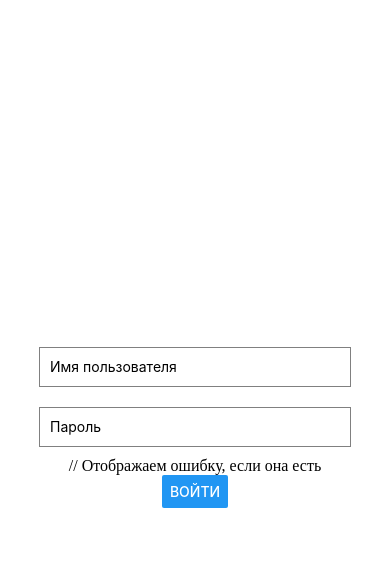
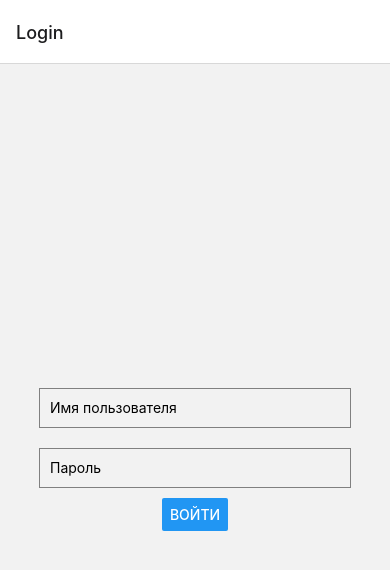
Before and after one commit to MrFireDeN/RandomUserApp, a React Native app: screen /Login in a window 390 px wide. Shown: the top 570 px of the page. Built offline with nearby package versions, Linux system fonts and the light colour scheme.

Commit message:
feat: Добавлена навигация

```diff
--- a/App.js
+++ b/App.js
@@ -1,11 +1,26 @@
 import { StatusBar } from 'expo-status-bar';
 import { StyleSheet, Text, View } from 'react-native';
+import LoginScreen from './screens/login.js';
+import Weather from './screens/weather.js';
+import * as React from 'react';
+import { NavigationContainer } from '@react-navigation/native';
+import { createStackNavigator } from '@react-navigation/stack';
 
-import Login from './screens/login.js';
-import Weather from './screens/weather.js';
+const Stack = createStackNavigator();
 
-export default function App() {
+const App = () => {
   return (
-    <Login />
+    <NavigationContainer>
+      <Stack.Navigator initialRouteName="Login">
+        <Stack.Screen
+          name="Login"
+          component={LoginScreen}
+          options={{ title: 'Login' }}
+        />
+        <Stack.Screen name="Weather" component={Weather} />
+      </Stack.Navigator>
+    </NavigationContainer>
   );
-}
+};
+
+export default App;
--- a/screens/login.js
+++ b/screens/login.js
@@ -1,16 +1,21 @@
 import React, { useState } from 'react';
 import { View, TextInput, Button, StyleSheet, Text } from 'react-native';
 
-const Login = ({ onLogin }) => {
+const Login = ({ onLogin, navigation }) => { // Добавляем navigation в пропсы
   const [username, setUsername] = useState('');
   const [password, setPassword] = useState('');
-  const [error, setError] = useState(''); // Добавляем состояние для ошибки
+  const [error, setError] = useState('');
 
   const handleLoginPress = () => {
     if (username === 'admin' && password === 'admin') {
-      onLogin(); // Вызываем onLogin, если учетные данные верны
+      if (navigation) {
+        navigation.navigate('Weather'); // Используем navigation.navigate для перехода
+      } else {
+        console.error('Navigation is undefined');
+      }
     } else {
-      setError('Неверный логин или пароль'); // Устанавливаем сообщение об ошибке
+      setError('Неверный логин или пароль');
+      alert('Неверный логин или пароль');
     }
   };
 
@@ -29,8 +34,8 @@ const Login = ({ onLogin }) => {
         onChangeText={setPassword}
         secureTextEntry
       />
-      {error ? <Text style={styles.errorText}>{error}</Text> : null} // Отображаем ошибку, если она есть
-      <Button title="Войти" onPress={handleLoginPress} />
+      <Button title="Войти" onPress={() => handleLoginPress} />
+      {error && <Text style={styles.errorText}>{error}</Text>}
     </View>
   );
 };
@@ -50,7 +55,7 @@ const styles = StyleSheet.create({
     padding: 10,
   },
   errorText: {
-    color: 'red', // Стиль для текста ошибки
+    color: 'red',
   },
 });
 
```
Also changed, not shown: package.json (+7 -1 lines), 2 other files (tests, documents, lock files or other folders).
